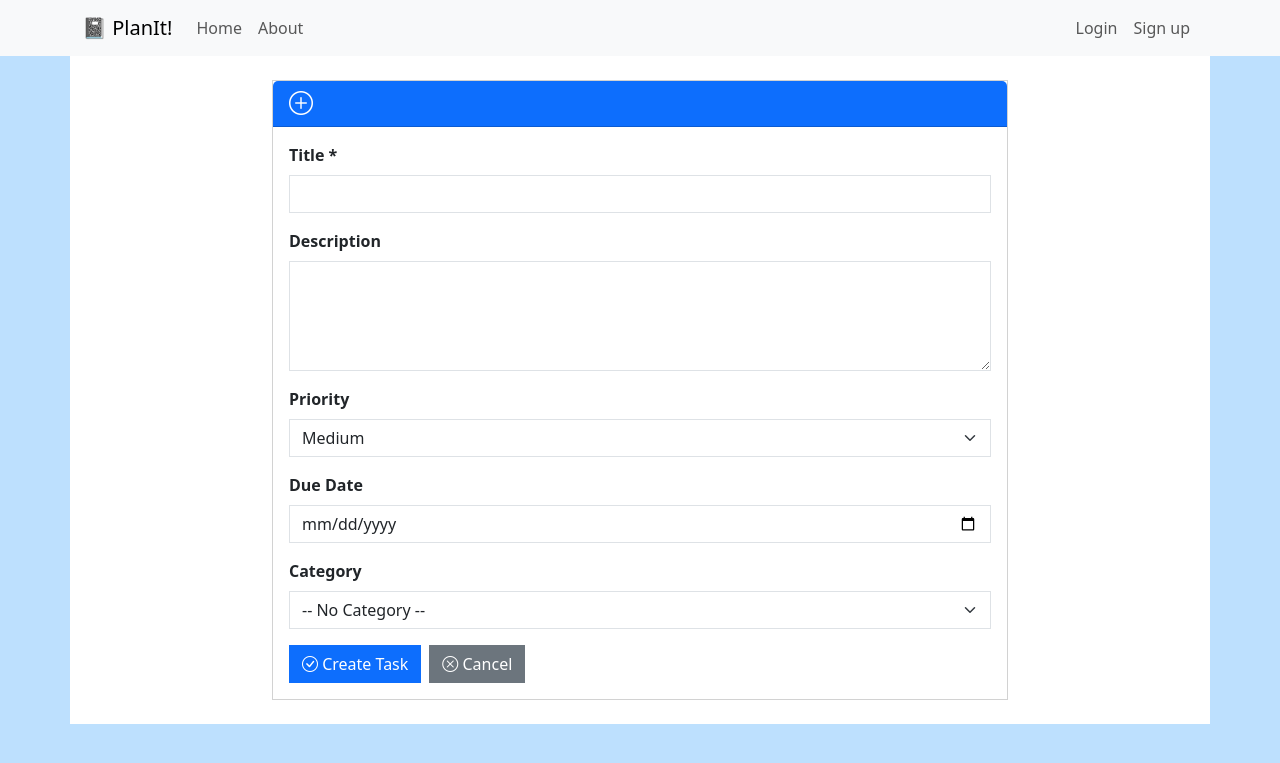
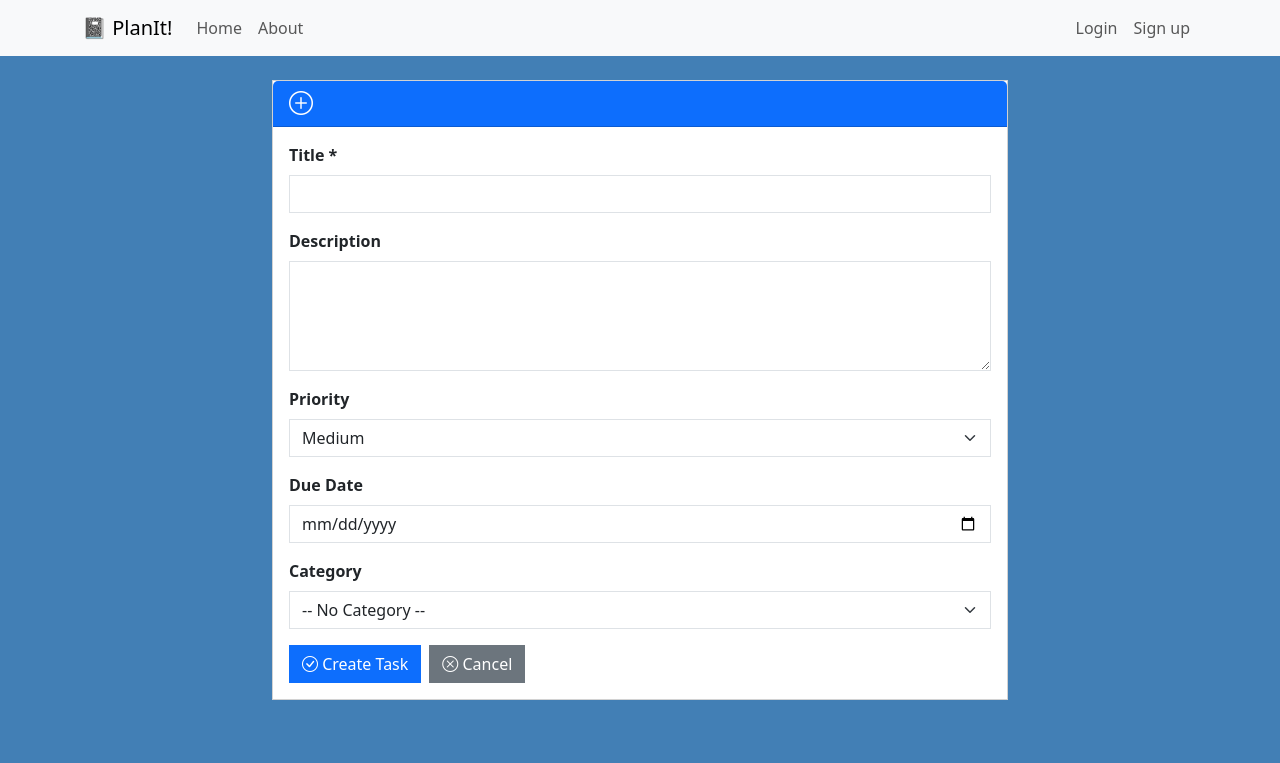
Before and after one commit to DarylMurphyCoder/planit, a Django app: template templates/tasks/task_form.html in a window 1280 px wide. Shown: the top 763 px of the page. Run offline with Django 3.2, Linux system fonts and the light colour scheme; the template is opened without the code that fills it, so the values that code supplies are empty.

Commit message:
Keep cards white on blue background

```diff
--- a/static/css/style.css
+++ b/static/css/style.css
@@ -10,14 +10,27 @@
   border-radius: 0 !important;
 }
 
-/* App background: baby blue */
+/* App background: blue */
 body {
-  background-color: #bde0fe;
+  background-color: #427fb5;
 }
 
-/* Keep content areas crisp on the gradient */
-.card,
-.navbar,
-main.container {
+/* Keep navbar blue; make content boxes white */
+.navbar {
+  background-color: #427fb5;
+}
+
+.card {
   background-color: #ffffff;
 }
+
+main.container {
+  background-color: #427fb5;
+}
+
+/* Keep form fields white for readability */
+.form-control,
+.form-select,
+textarea {
+  background-color: #ffffff;
+}
```
